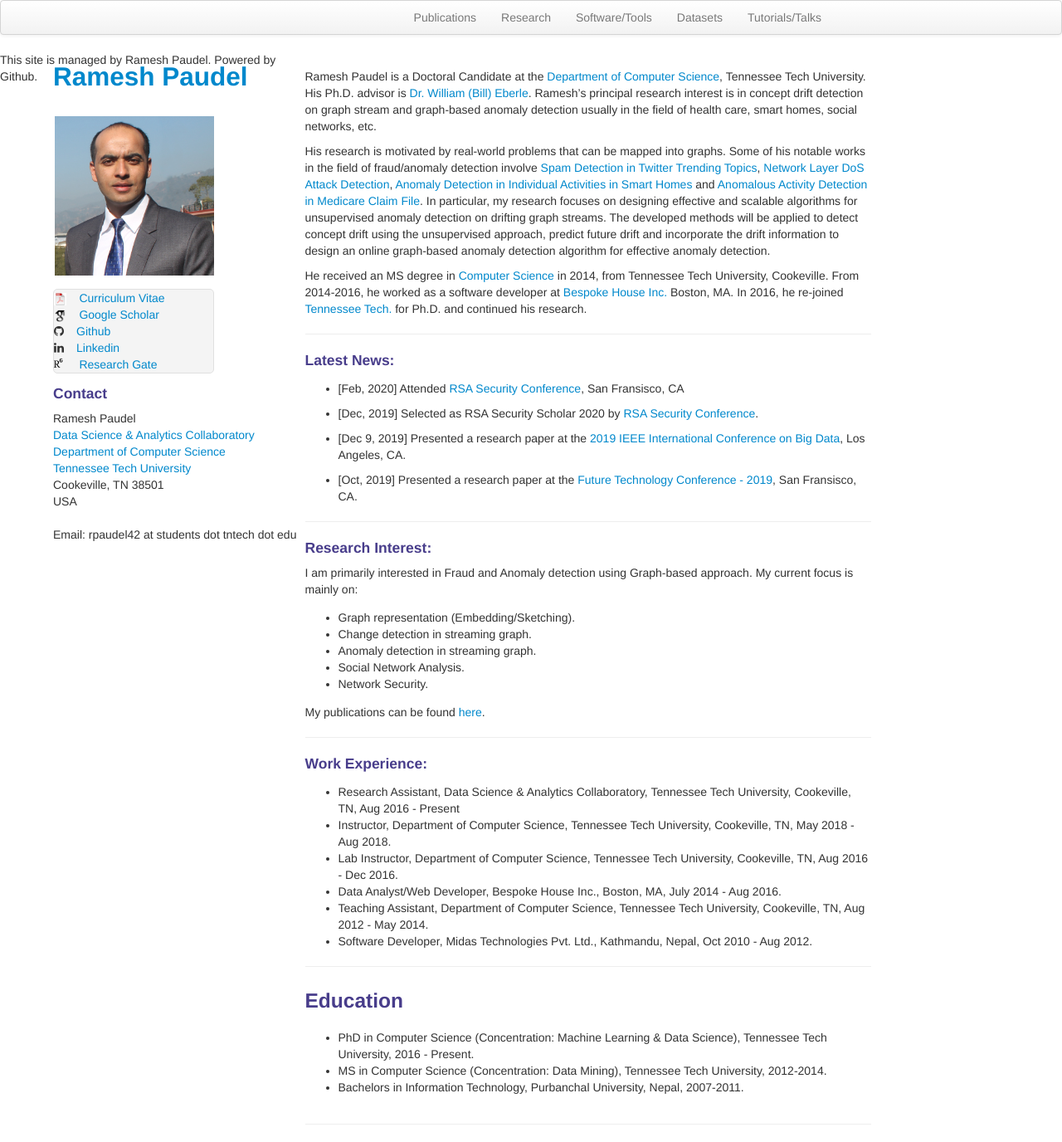
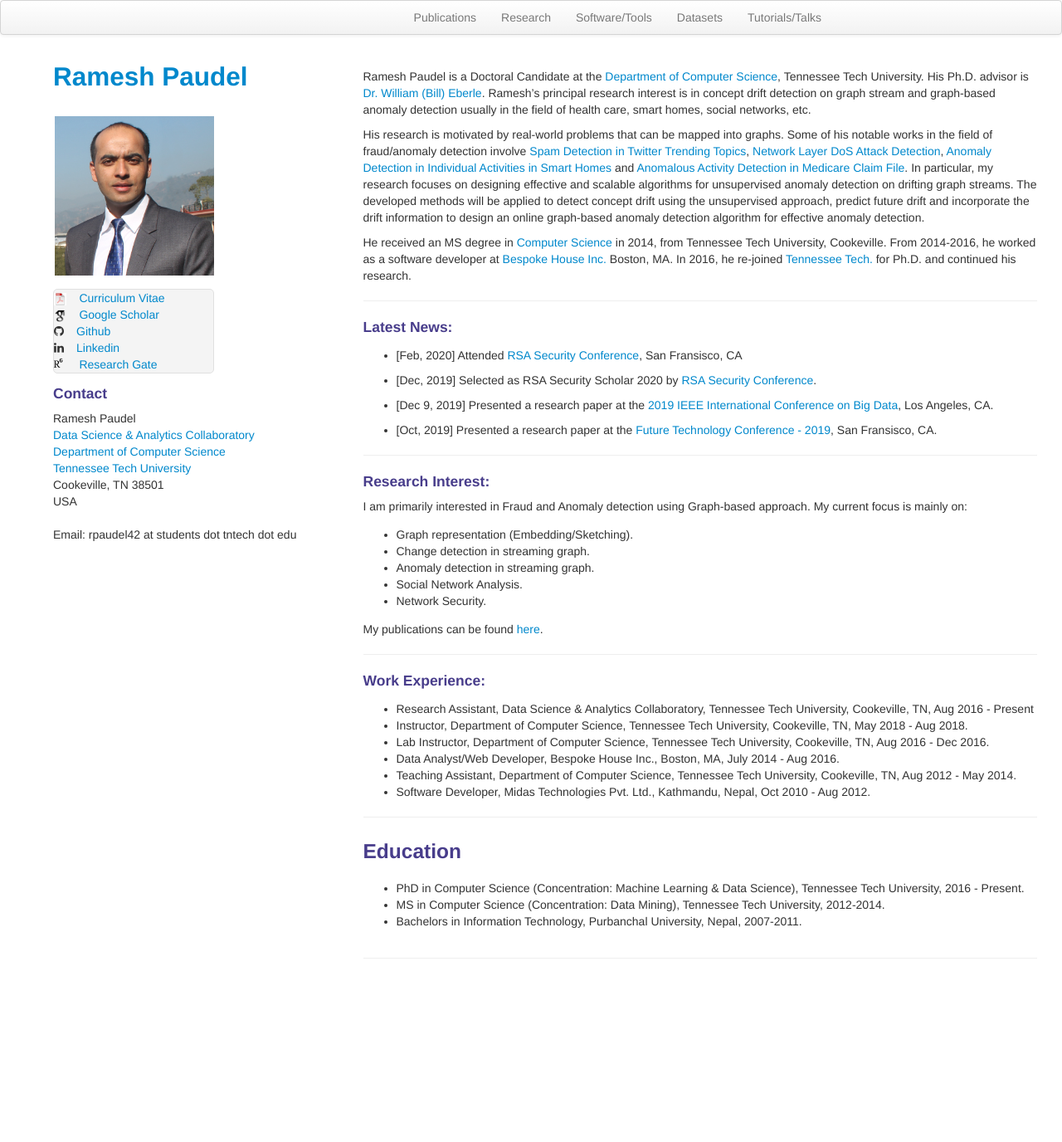
Before and after one commit to rpaudel42/rpaudel42.github.io, a Jekyll site: the page built from index.md, in a window 1280 px wide and 1376 px high. Shown: the whole window at 83% size. Built offline with Jekyll 4.4.1, drawn with Linux system fonts in a browser that asks for light colours; nearby versions of some CDN libraries.

Commit message:
setting new home page

```diff
--- a/_includes/themes/twitter/default.html
+++ b/_includes/themes/twitter/default.html
@@ -35,11 +35,11 @@
         <div class="container-narrow">
           <!--<a class="brand" href="{{ HOME_PATH }}">{{ site.title }}</a>-->
           <ul class="nav">
-              <li><a href="{{ BASE_PATH }}/pages/pubs.html">Publications</a></li>
-              <li><a href="{{ BASE_PATH }}/pages/research.html">Research</a></li>
-              <li><a href="{{ BASE_PATH }}/pages/software.html">Software/Tools</a></li>
-              <li><a href="{{ BASE_PATH }}/pages/dataset.html">Datasets</a></li>
-              <li><a href="{{ BASE_PATH }}/pages/tutorial.html">Tutorials/Talks</a></li>
+              <li><a href="https://rpaudel42.github.io/pages/pubs.html">Publications</a></li>
+              <li><a href="https://rpaudel42.github.io/pages/research.html">Research</a></li>
+              <li><a href="https://rpaudel42.github.io/pages/software.html">Software/Tools</a></li>
+              <li><a href="https://rpaudel42.github.io/pages/dataset.html">Datasets</a></li>
+              <li><a href="https://rpaudel42.github.io/pages/tutorial.html">Tutorials/Talks</a></li>
           </ul>
         </div>
       </div>
@@ -49,16 +49,16 @@
         <h2><a class="brand" href="{{ HOME_PATH }}">{{ site.title }}</a></h2>
 
         <!--<img src="{{ BASE_PATH }}/assets/pics/profilepic.jpg" alt="Profile Pic">-->
-        <a href="{{ BASE_PATH }}/assets/pics/profilepic.jpg">
-          <img class="profile-pic" src="{{ BASE_PATH }}/assets/pics/profilepic.jpg"
+        <a href="https://rpaudel42.github.io/assets/pics/profilepic.jpg">
+          <img class="profile-pic" src="https://rpaudel42.github.io/assets/pics/profilepic.jpg"
                title="Ramesh Paudel" alt="Ramesh Paudel"/></a>
 
         <ul class="downloads">
-          <li><img src="{{ BASE_PATH }}assets/icons/pdf-icon.png" style="width:1.1em !important;margin-right: 15px;"/><a href="{{ BASE_PATH }}/assets/resume.pdf">Curriculum Vitae</a></li>
-          <li><img src="{{ BASE_PATH }}assets/icons/ghat.png" style="width:1.1em !important;margin-right: 15px;"/><a href="https://scholar.google.com/citations?user=seHpymwAAAAJ&hl=en">Google Scholar</a></li>
+          <li><img src="https://rpaudel42.github.io/assets/icons/pdf-icon.png" style="width:1.1em !important;margin-right: 15px;"/><a href="{{ BASE_PATH }}/assets/resume.pdf">Curriculum Vitae</a></li>
+          <li><img src="https://rpaudel42.github.io/assets/icons/ghat.png" style="width:1.1em !important;margin-right: 15px;"/><a href="https://scholar.google.com/citations?user=seHpymwAAAAJ&hl=en">Google Scholar</a></li>
           <li><i class="fa fa-github" style="margin-right: 15px;"></i><a href="https://github.com/rpaudel42">Github</a></li>
           <li><i class="fa fa-linkedin" style="margin-right: 15px;"></i><a href="https://www.linkedin.com/in/ramesh-paudel-1384b564/">Linkedin</a></li>
-          <li><img src="{{ BASE_PATH }}assets/icons/rgate.png" style="width:1.1em !important; margin-top: -10px; margin-right: 15px;"><a href="https://www.researchgate.net/profile/Ramesh_Paudel4">Research Gate</a></li>
+          <li><img src="https://rpaudel42.github.io/assets/icons/rgate.png" style="width:1.1em !important; margin-top: -10px; margin-right: 15px;"><a href="https://www.researchgate.net/profile/Ramesh_Paudel4">Research Gate</a></li>
         </ul>
 
         <div class="container-contact">
@@ -88,9 +88,9 @@
 
       </div>
     </div>
-    <div class="footbar">
-      <p>This site is managed by Ramesh Paudel. Powered by Github.</p>
-    </div>
+    <!--<div class="footbar">-->
+      <!--<p>This site is managed by Ramesh Paudel. Powered by Github.</p>-->
+    <!--</div>-->
     {% include JB/analytics %}
 
   </body>
--- a/assets/themes/twitter/css/style.css
+++ b/assets/themes/twitter/css/style.css
@@ -1,6 +1,6 @@
 /* Custom container */
 .container-main{
-  max-width: 1050px;
+  max-width: 1250px;
 }
 .container-narrow {
   margin: 0 auto;
@@ -115,5 +115,16 @@
 }
 
 footbar{
+  border-radius: 4px;
+  position: fixed;
+  bottom: 0px;
   text-align: center;
+  width: 100%;
+  min-height: 40px;
+  padding-left: 20px;
+  padding-right: 20px;
+  background-color: #fafafa;
+  background-image: linear-gradient(to bottom, #ffffff, #f2f2f2);
+  background-repeat: repeat-x;
+  box-shadow: 0 1px 4px rgba(0, 0, 0, 0.065);
 }
```
